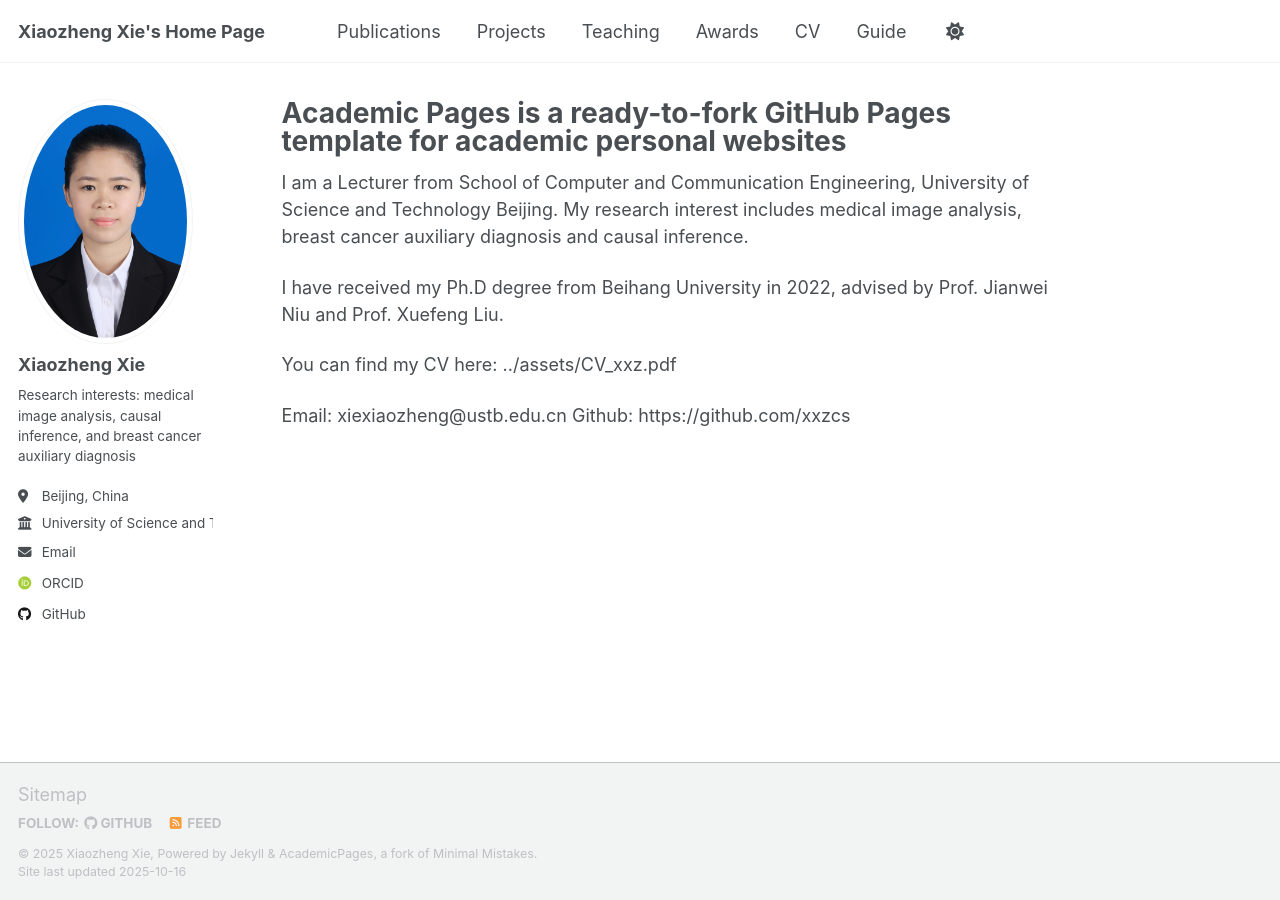
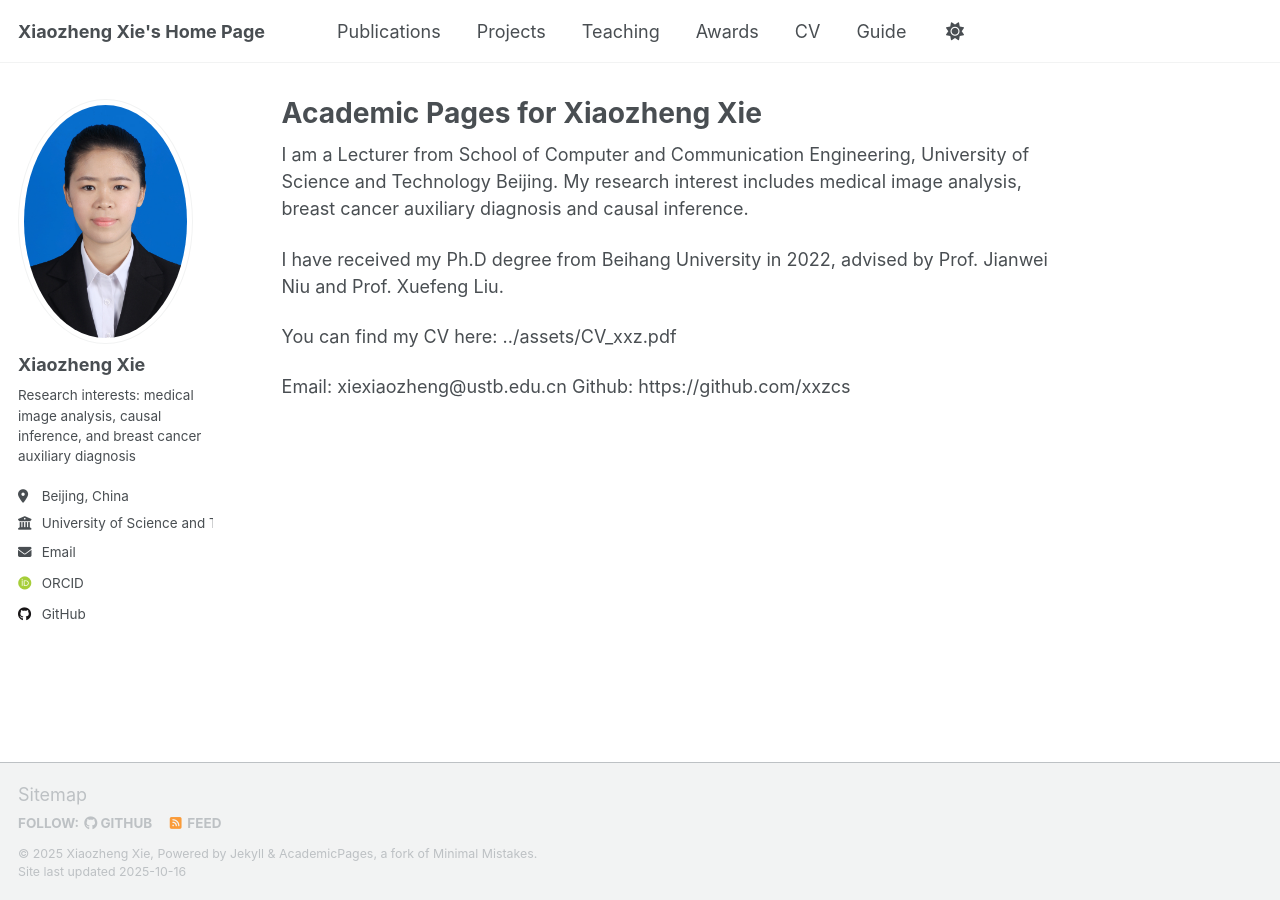
Before and after one commit to xxzcs/xxzcs.github.io, a Jekyll site: the page built from _pages/about.md, in a window 1280 px wide. Built offline with Jekyll 4.4.1, drawn with Linux system fonts in a browser that asks for light colours; some web fonts are replaced; a script that is not in the unit is left out; a file with an impossible date is left out.

Commit message:
Update about.md

```diff
--- a/_pages/about.md
+++ b/_pages/about.md
@@ -1,6 +1,6 @@
 ---
 permalink: /
-title: "Academic Pages is a ready-to-fork GitHub Pages template for academic personal websites"
+title: "Academic Pages for Xiaozheng Xie"
 author_profile: true
 redirect_from:
   - /about/
```
